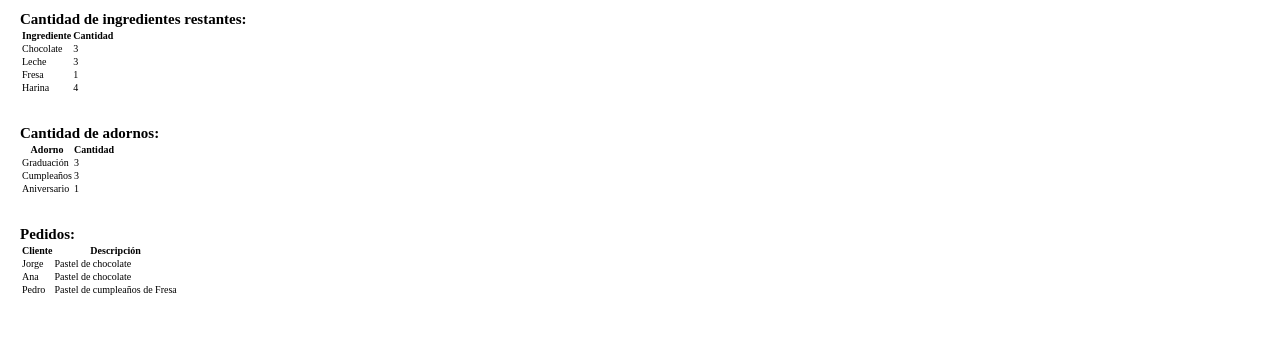
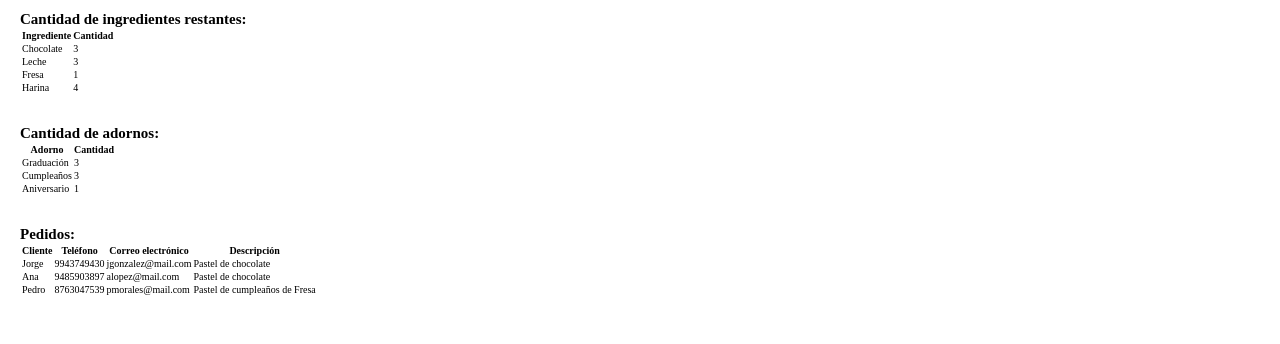
Before and after one commit to RobertoSolano3/LaunchX-FrontEnd-HTML, a plain HTML site: page panel.html in a window 1280 px wide. Shown: the part 112-456 px from the top of the page. Drawn offline with Linux system fonts and the light colour scheme.

Commit message:
Datos de tabla

```diff
--- a/panel.html
+++ b/panel.html
@@ -86,21 +86,28 @@
             <table>
                 <tr>
                   <th>Cliente</th>
+                  <th>Teléfono</th>
+                  <th>Correo electrónico</th>
                   <th>Descripción</th>
-
                 </tr>
                 <tr>
                   <td>Jorge</td>
+                  <td>9943749430</td>
+                  <td>jgonzalez@mail.com</td>
                   <td>Pastel de chocolate</td>
 
                 </tr>
                 <tr>
                   <td>Ana</td>
+                  <td>9485903897</td>
+                  <td>alopez@mail.com</td>
                   <td>Pastel de chocolate</td>
 
                 </tr>
                 <tr>
                     <td>Pedro</td>
+                    <td>8763047539</td>
+                    <td>pmorales@mail.com</td>
                     <td>Pastel de cumpleaños de Fresa</td>
 
                   </tr>
```
